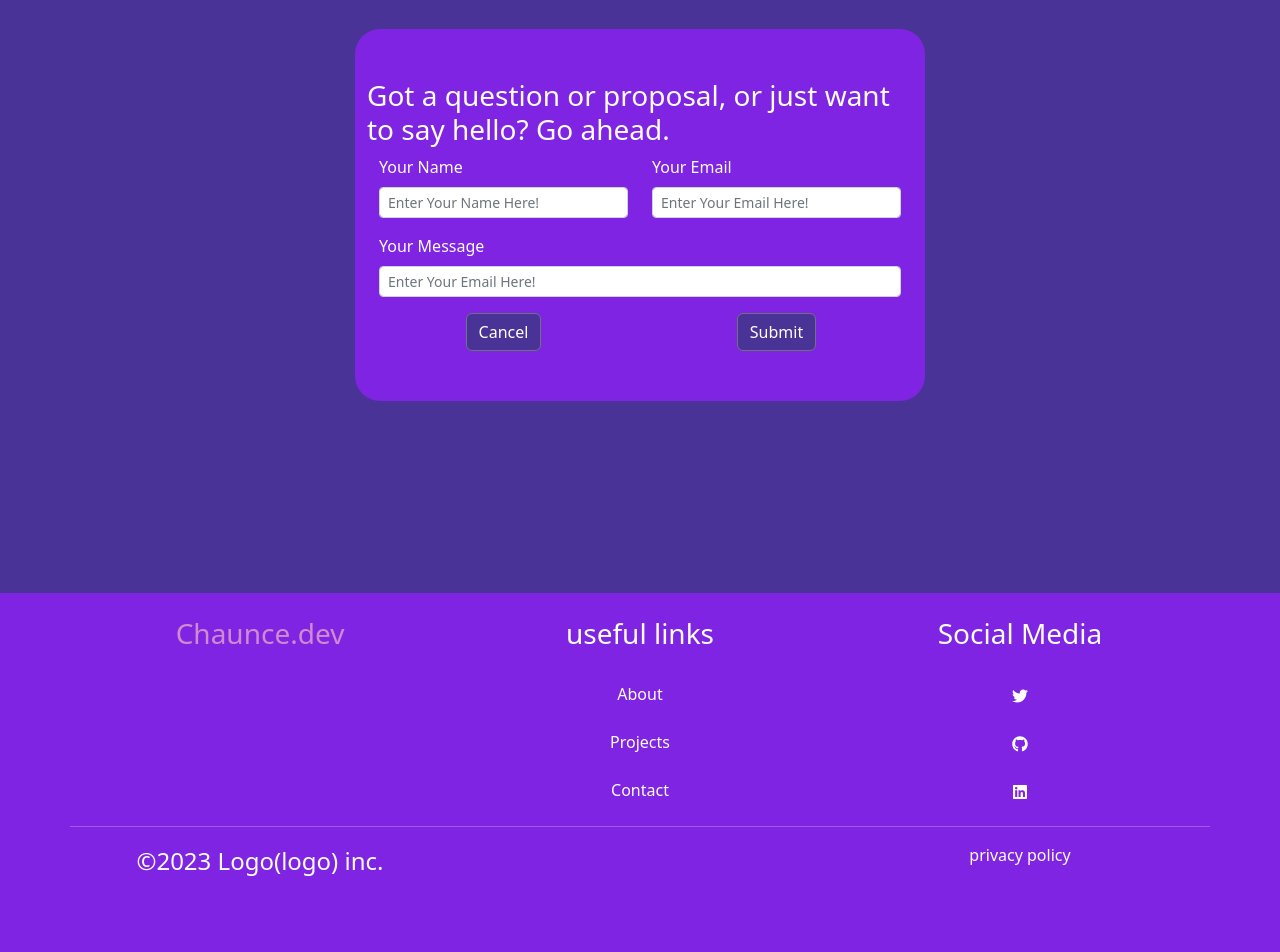
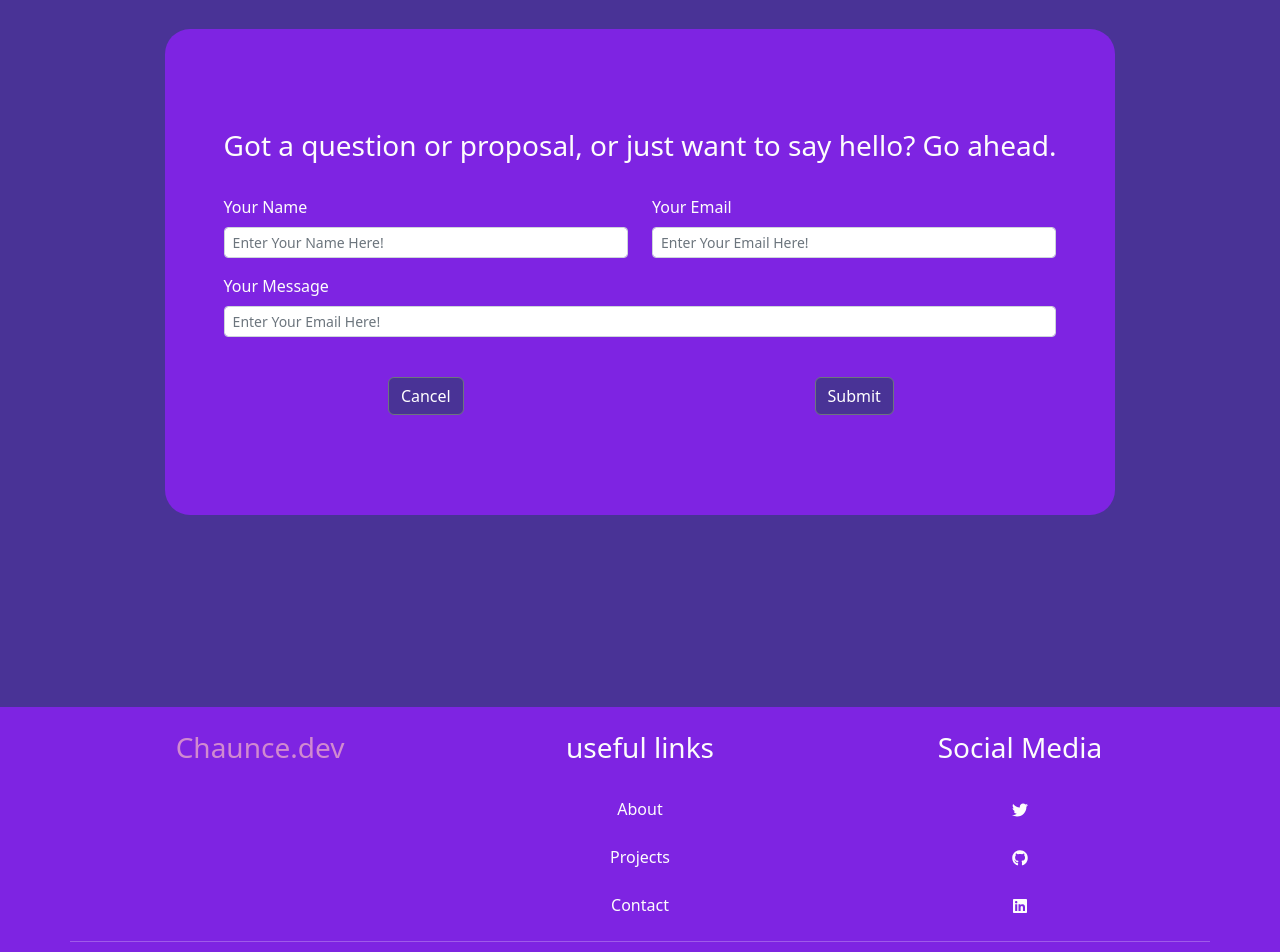
Before and after one commit to chaunceyplum/Portfolio-2.0, a React (Create React App) app: page / in a window 1280 px wide. Shown: the part 4820-5772 px from the top of the page. Built offline with nearby package versions, Linux system fonts and the light colour scheme.

Commit message:
added some styling pages

```diff
--- a/src/App.css
+++ b/src/App.css
@@ -81,7 +81,7 @@ p {
 .Form {
   background-color: #7e24e2;
   border-radius: 25px;
-  padding: 50px 50px 50px 50px;
+  padding: 100px 100px 100px 100px;
 }
 /* Ptoject */
 .ProjectCol {
--- a/src/components/Contact.js
+++ b/src/components/Contact.js
@@ -89,13 +89,17 @@ const Contact = () => {
           <br />
           <br />
           <Row>
-            <Col xs={6} className=' Form center'>
+            <Col xs={10} className=' Form center'>
               <div>
+                <Container>
                   <Form>
+                    <Container>
                       <h3>
-                    Got a question or proposal, or just want to say hello? Go
-                    ahead.
+                        Got a question or proposal, or just want to say hello?
+                        Go ahead.
                       </h3>
+                    </Container>
+                    <br />
                     <Container>
                       <Row>
                         <Col>
@@ -133,6 +137,7 @@ const Contact = () => {
                         ></FormControl>
                       </FormGroup>
                     </Container>
+                    <br />
                     <Container>
                       <Row>
                         <Col>
@@ -162,6 +167,7 @@ const Contact = () => {
                       </Row>
                     </Container>
                   </Form>
+                </Container>
               </div>
             </Col>
           </Row>
--- a/src/components/Footer.js
+++ b/src/components/Footer.js
@@ -106,7 +106,7 @@ const Footer = () => {
         <Row>
           <hr />
           <Col xs={12} md={4}>
-            <p className='text-center'>©2023 Logo(logo) inc.</p>
+            <p className='text-center'>©2023 Chaunce.dev inc.</p>
           </Col>
           <Col xs={12} md={4} />
           <Col xs={12} md={4}>
```
Lines whose indentation alone changed are shown as unchanged.
